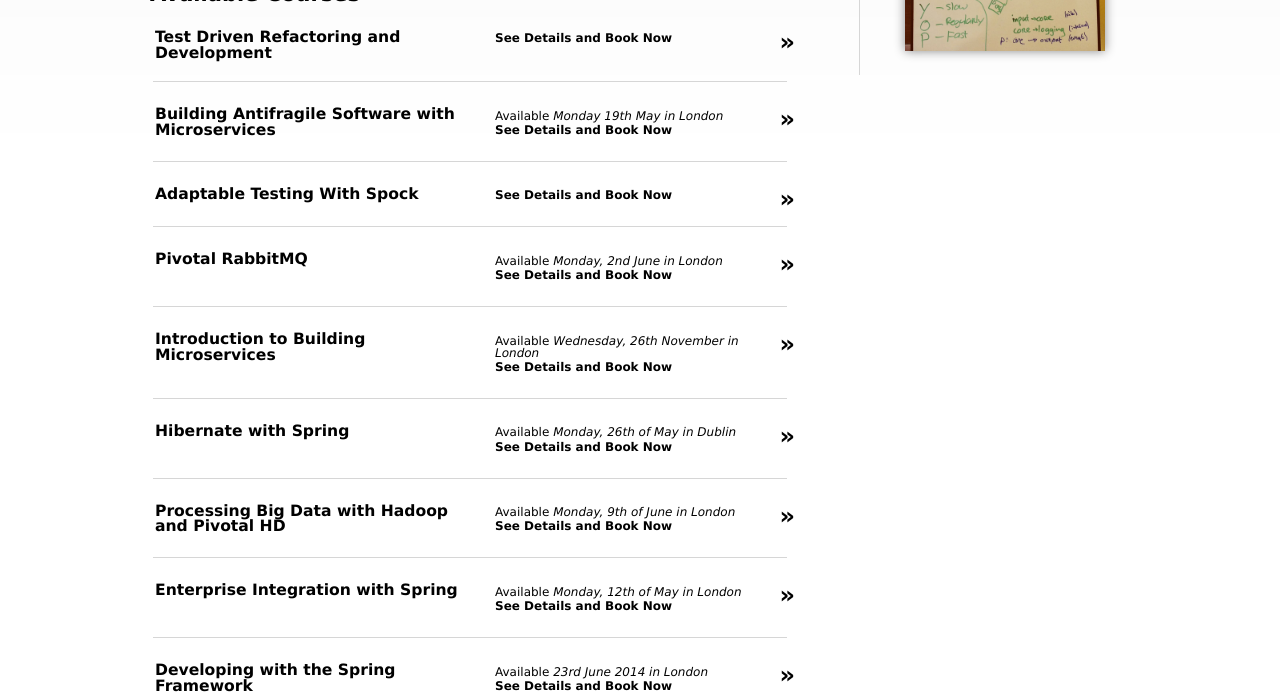
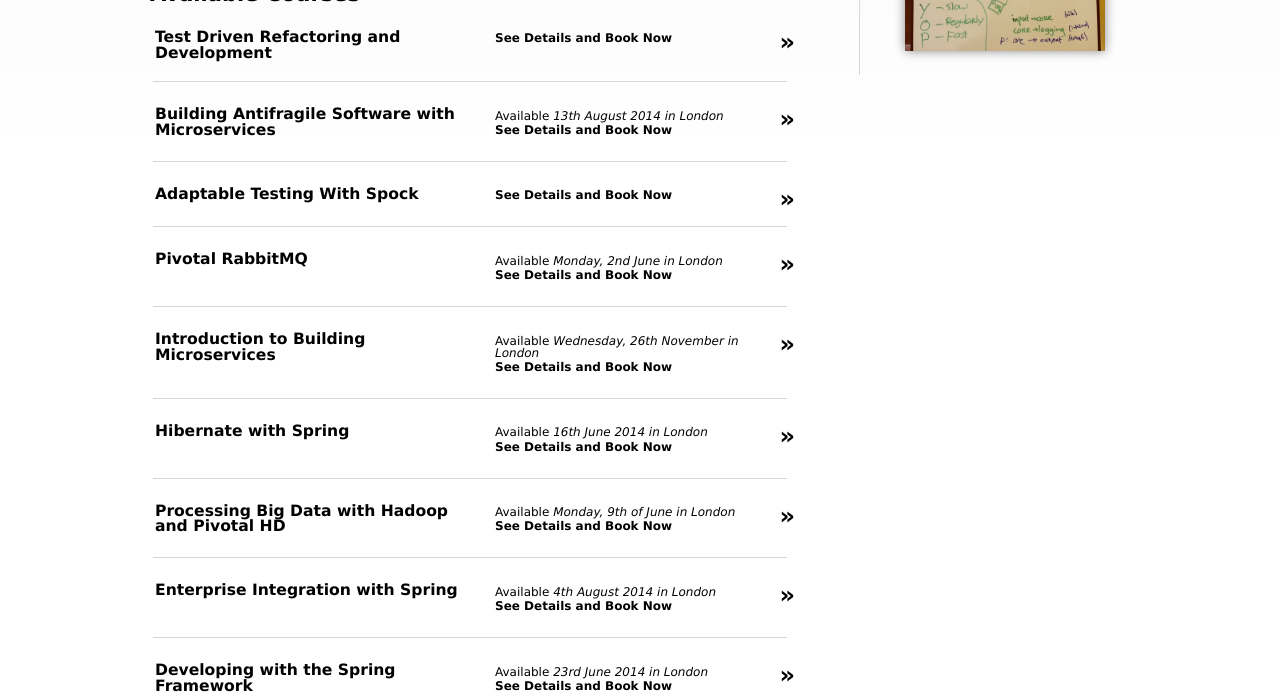
Before and after one commit to simplicitysite/simplicitysite.github.io, a Jekyll site: the page built from training/index.html, in a window 1280 px wide. Shown: the part 761-1455 px from the top of the page. Built offline with Jekyll 4.4.1, drawn with Linux system fonts in a browser that asks for light colours; nearby versions of some CDN libraries; Markdown is read by kramdown in place of the engine named in the settings.

```diff
--- a/training/index.html
+++ b/training/index.html
@@ -52,7 +52,7 @@ Training Courses
 		<span style="font-weight:bold; font-size:2em; display:block; float:right;">»</span>
 		<h4>Building Antifragile Software with Microservices</h4>
 
-		<div>Available <em>Monday 19th May in London</em></div>
+		<div>Available <em>13th August 2014 in London</em></div>
 		<div class="book"><strong>See Details and Book Now</strong></div>
 		</a>
 
@@ -99,7 +99,7 @@ Training Courses
 		<span style="font-weight:bold; font-size:2em; display:block; float:right;">»</span>
 		<h4>Hibernate with Spring</h4>
 
-		<div>Available <em>Monday, 26th of May in Dublin</em></div>
+		<div>Available <em>16th June 2014 in London</em></div>
 		<div class="book"><strong>See Details and Book Now</strong></div>
 
 
@@ -123,7 +123,7 @@ Training Courses
 		<span style="font-weight:bold; font-size:2em; display:block; float:right;">»</span>
 		<h4>Enterprise Integration with Spring</h4>
 
-		<div>Available <em>Monday, 12th of May in London</em></div>
+		<div>Available <em>4th August 2014 in London</em></div>
 		<div class="book"><strong>See Details and Book Now</strong></div>
 
 
```
Also changed, not shown: _posts/2014-06-04-introduction-designing-building-antifragile.md (added, +12 -0 lines), _posts/2014-06-12-introduction-designing-building-antifragile.md (added, +12 -0 lines), _posts/2014-09-15-clustering-considered-harmful.md (added, +14 -0 lines), training/course/building_adaptable_software.md (+0 -1 lines), training/course/enterprise_integration_with_spring.md (+0 -1 lines), training/course/hibernate_with_spring.md (+0 -1 lines), training/course/simplifying_your_system_microservices.md (added, +26 -0 lines), training/course/spring_web_course.md (+1 -1 lines).
